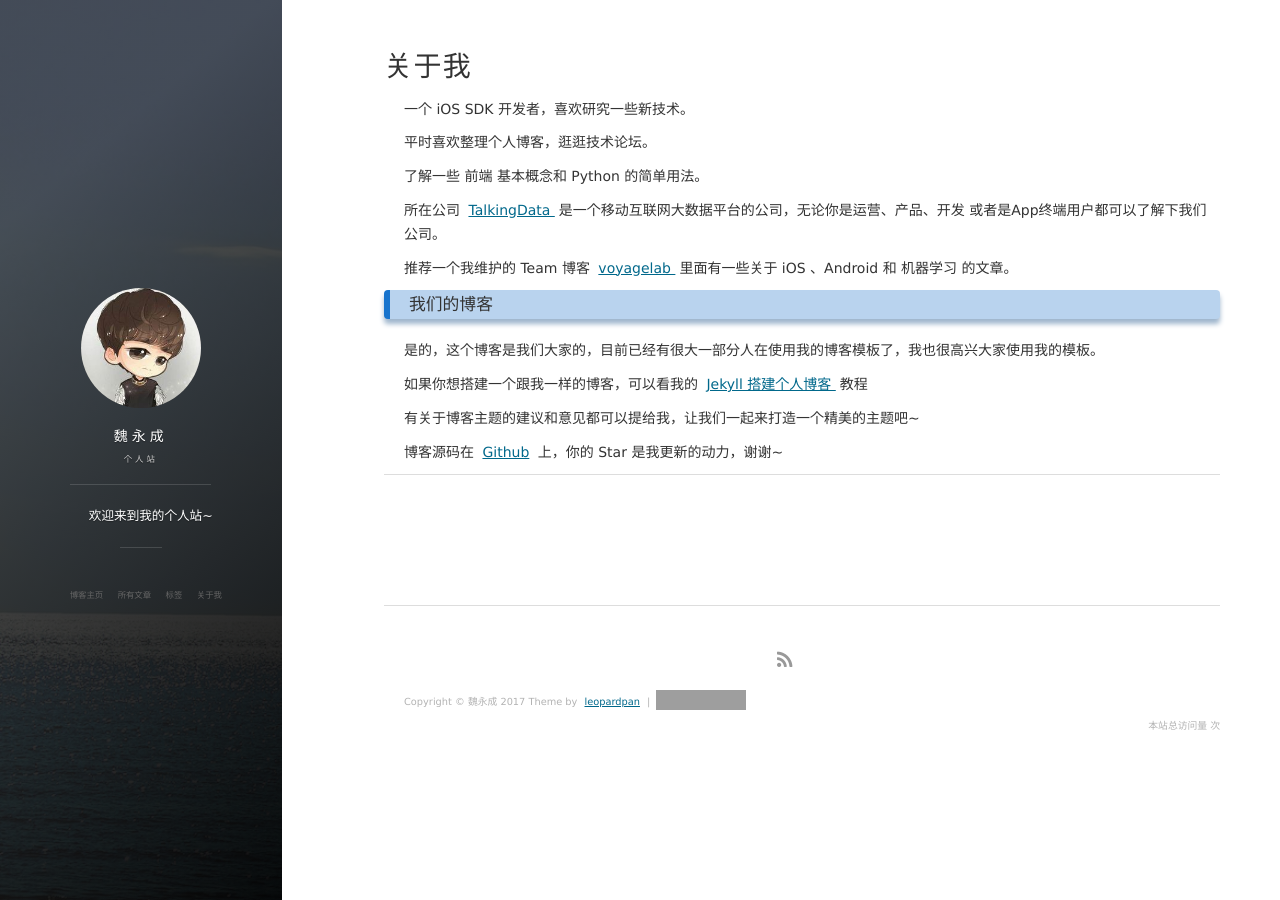
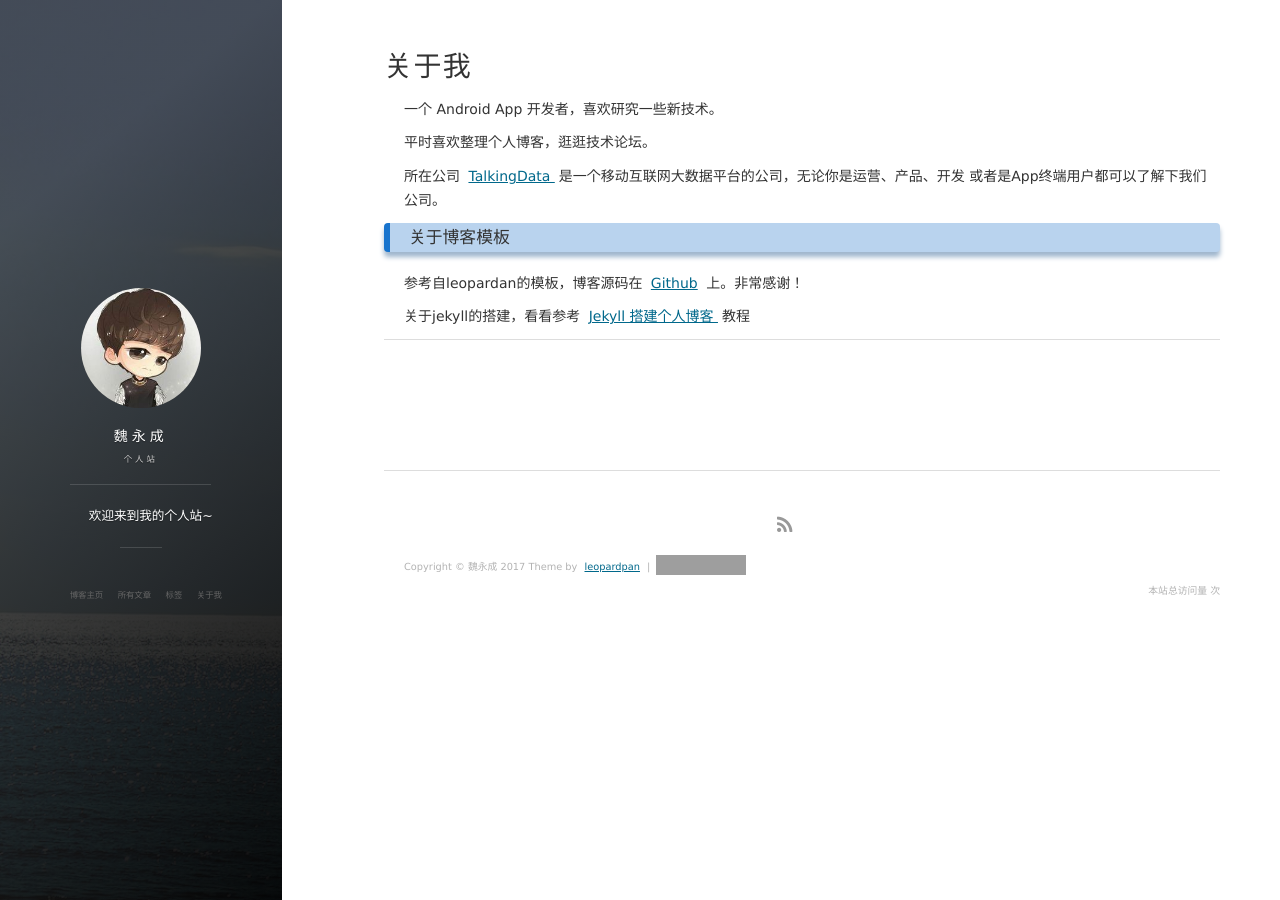
Before and after one commit to mfkauko/mfkauko.github.io, a Jekyll site: the page built from about.md, in a window 1280 px wide. Built offline with Jekyll 4.4.1, drawn with Linux system fonts in a browser that asks for light colours; nearby versions of some CDN libraries; comment, search, counter and statistics services are not loaded; grey boxes are pictures that could not be loaded.

Commit message:
修改about.md

```diff
--- a/about.md
+++ b/about.md
@@ -3,43 +3,29 @@ layout: page
 title: 关于我
 ---
 
-一个 iOS SDK 开发者，喜欢研究一些新技术。
+一个 Android App 开发者，喜欢研究一些新技术。
 <p>
 平时喜欢整理个人博客，逛逛技术论坛。
-<p>
-了解一些 前端 基本概念和 Python 的简单用法。
 
 <p>
-
 所在公司
 <a target="_blank" href="https://www.talkingdata.com/"> TalkingData </a>
 是一个移动互联网大数据平台的公司，无论你是运营、产品、开发 或者是App终端用户都可以了解下我们公司。
 <p>
 
-推荐一个我维护的 Team 博客
-<a target="_blank" href="http://talkingdata.me/"> voyagelab </a>
-里面有一些关于 iOS 、Android 和 机器学习 的文章。
+<p>
+
+<h3> 关于博客模板 </h3>
 
 <p>
 
-<h3> 我们的博客 </h3>
+参考自leopardan的模板，博客源码在 <a target="_blank" href='https://github.com/leopardpan/leopardpan.github.io/'>Github</a> 上。非常感谢！
+
 
 <p>
-
-是的，这个博客是我们大家的，目前已经有很大一部分人在使用我的博客模板了，我也很高兴大家使用我的模板。
-
-<p>
-
-如果你想搭建一个跟我一样的博客，可以看我的
-<a href="/2016/10/jekyll_tutorials1/"> Jekyll 搭建个人博客 </a>
+关于jekyll的搭建，看看参考
+<a href="https://baixin.io/2016/10/jekyll_tutorials1/"> Jekyll 搭建个人博客 </a>
 教程
 
-<p>
-
-有关于博客主题的建议和意见都可以提给我，让我们一起来打造一个精美的主题吧~
-
-<p>
-
-博客源码在 <a target="_blank" href='https://github.com/leopardpan/leopardpan.github.io/'>Github</a> 上，你的 Star 是我更新的动力，谢谢~
 
 {% include comments.html %}
```
